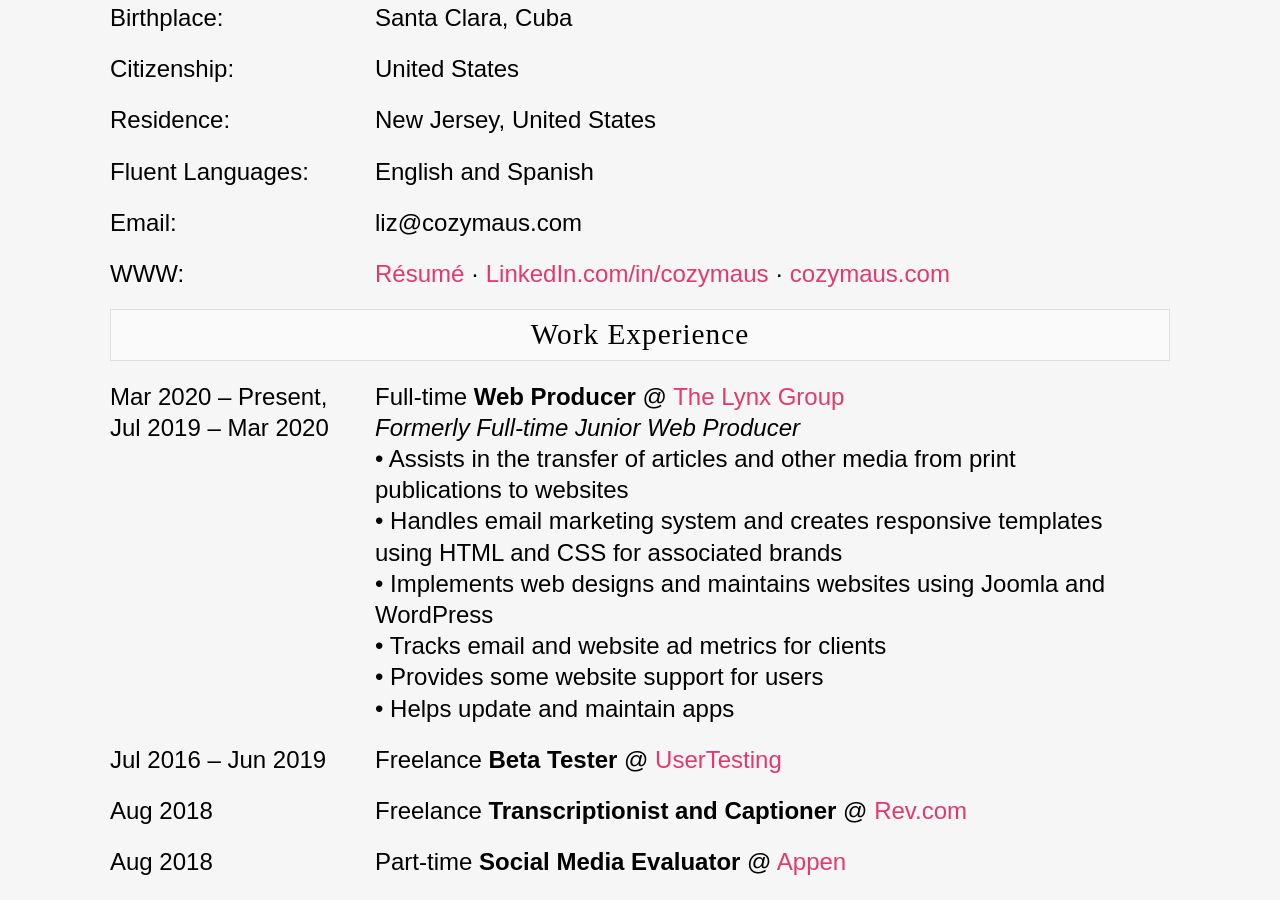
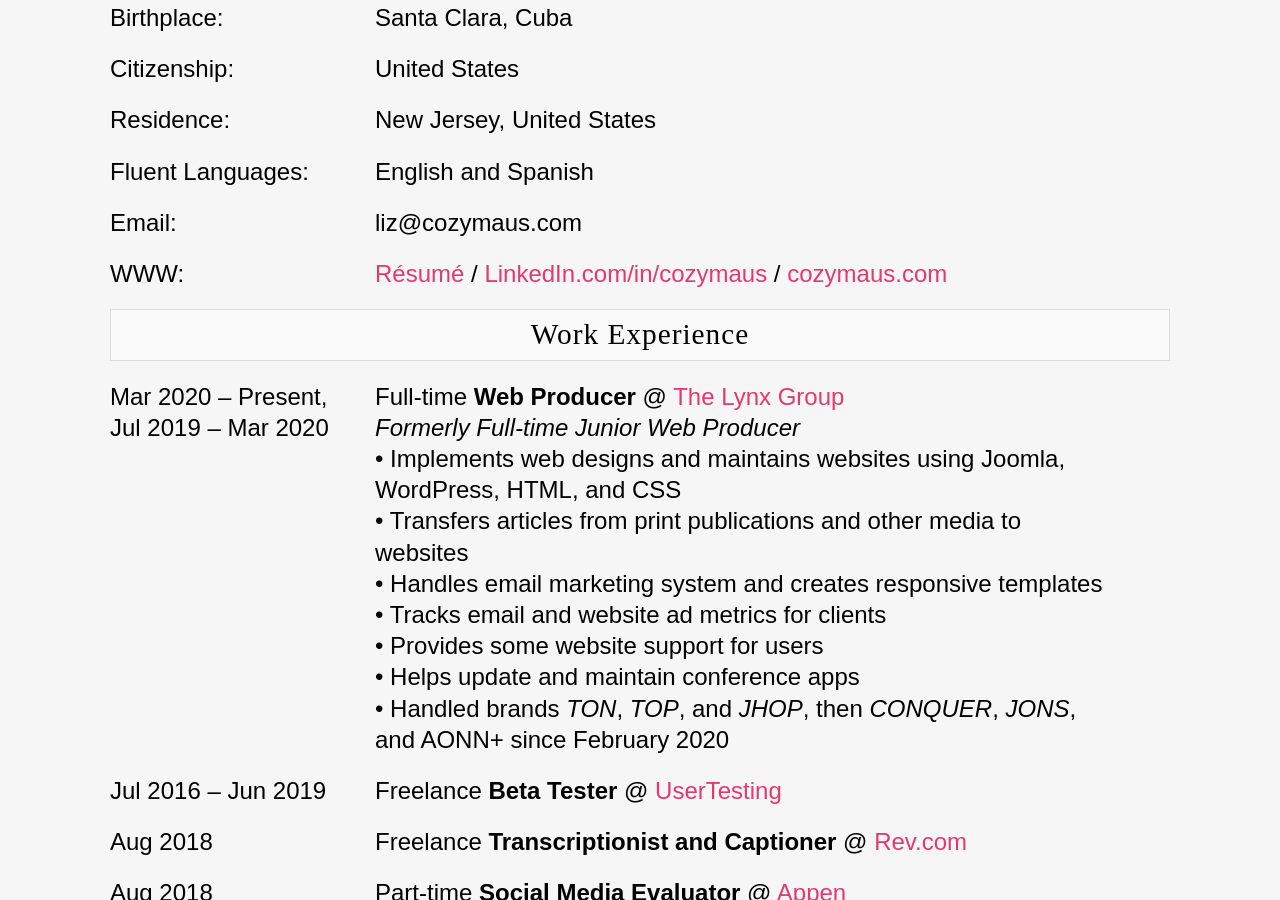
Before and after one commit to liz-lorena/2020, a Jekyll site: the page built from cv/index.html, in a window 1280 px wide and 900 px high, scrolled down 422 px. Built offline with Jekyll 4.4.1, drawn with Linux system fonts in a browser that asks for light colours.

Commit message:
Update index.html

```diff
--- a/cv/index.html
+++ b/cv/index.html
@@ -20,7 +20,7 @@
 
 	<div class="columnOne"><p>Email:</p></div><div class="columnTwo"><p><email></email></p></div>
 
-	<div class="columnOne"><p>WWW:</p></div><div class="columnTwo"><p><a href="/resume.pdf" target="_blank">Résumé</a> · <a href="https://linkedin.com/in/cozymaus" target="_blank">LinkedIn.com/in/cozymaus</a> · <a href="https://cozymaus.com" target="_blank">cozymaus.com</a></p></div>
+	<div class="columnOne"><p>WWW:</p></div><div class="columnTwo"><p><a href="/resume.pdf" target="_blank">Résumé</a> / <a href="https://linkedin.com/in/cozymaus" target="_blank">LinkedIn.com/in/cozymaus</a> / <a href="https://cozymaus.com" target="_blank">cozymaus.com</a></p></div>
 
 </div>
 
@@ -33,12 +33,13 @@
 		<div class="columnTwo"><p>
 			Full-time <strong>Web Producer</strong> @ <a href="http://thelynxgroup.com" rel="nofollow" target="_blank">The Lynx Group</a><br>
 			<em>Formerly Full-time Junior Web Producer</em><br>
-			• Assists in the transfer of articles and other media from print publications to websites <br>
-			• Handles email marketing system and creates responsive templates using HTML and CSS for associated brands <br>
-			• Implements web designs and maintains websites using Joomla and WordPress <br>
-			• Tracks email and website ad metrics for clients <br>
-			• Provides some website support for users <br>
-			• Helps update and maintain apps
+			• Implements web designs and maintains websites using Joomla, WordPress, HTML, and CSS<br>
+			• Transfers articles from print publications and other media to websites<br>
+			• Handles email marketing system and creates responsive templates<br>
+			• Tracks email and website ad metrics for clients<br>
+			• Provides some website support for users<br>
+			• Helps update and maintain conference apps<br>
+			• Handled brands <em>TON</em>, <em>TOP</em>, and <em>JHOP</em>, then <em>CONQUER</em>, <em>JONS</em>, and AONN+ since February 2020
 		</p></div>
 
 	<div class="columnOne"><p>Jul 2016 – Jun 2019</p></div>
```
